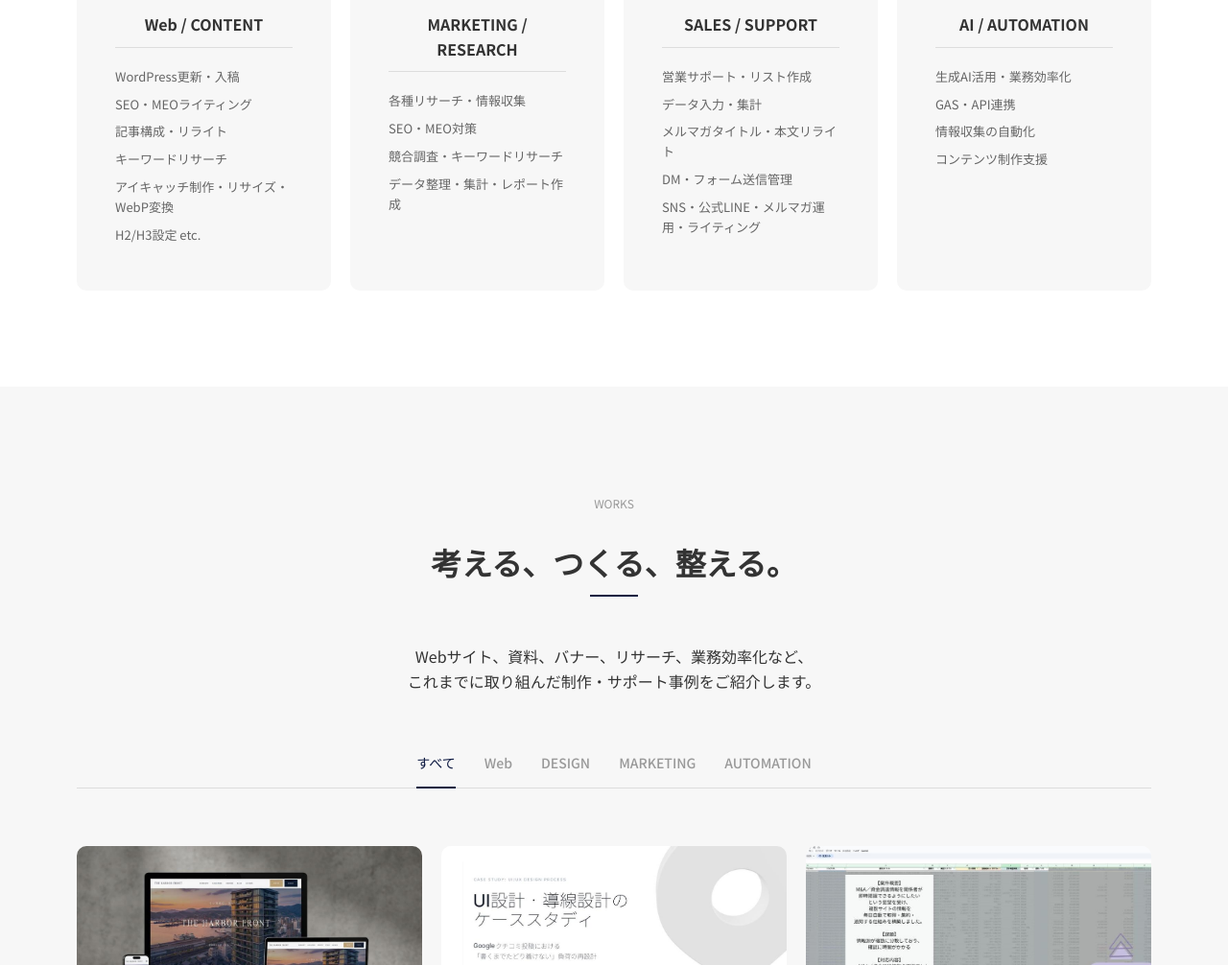
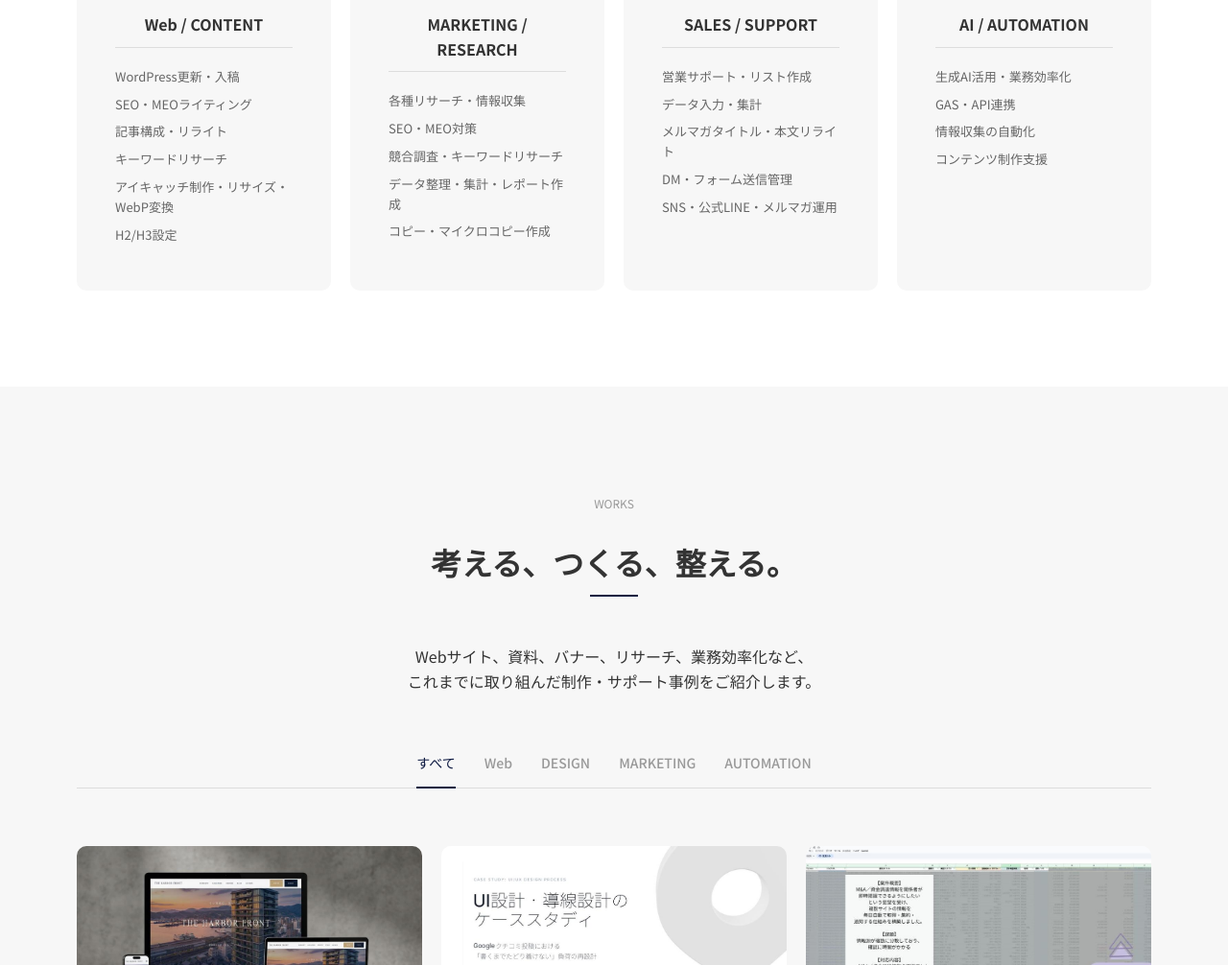
Before and after one commit to rico-work/works_mm, a plain HTML site: page index.html in a window 1280 px wide. Shown: the part 1047-2053 px from the top of the page at 96% size. Drawn offline with Linux system fonts and the light colour scheme.

Commit message:
Update index.html

```diff
--- a/index.html
+++ b/index.html
@@ -87,7 +87,7 @@
                     <li>記事構成・リライト</li>
                     <li>キーワードリサーチ</li>
                     <li>アイキャッチ制作・リサイズ・WebP変換</li>
-                    <li>H2/H3設定 etc.</li>
+                    <li>H2/H3設定</li>
                 </ul>
 
                     </ul>
@@ -101,6 +101,7 @@
                         <li>SEO・MEO対策</li>
                         <li>競合調査・キーワードリサーチ</li>
                         <li>データ整理・集計・レポート作成</li>
+                         <li>コピー・マイクロコピー作成</li>
 
                     </ul>
                 </div>
@@ -113,7 +114,7 @@
                         <li>データ入力・集計</li>
                         <li>メルマガタイトル・本文リライト</li>
                         <li>DM・フォーム送信管理</li>
-                        <li>SNS・公式LINE・メルマガ運用・ライティング</li>
+                        <li>SNS・公式LINE・メルマガ運用</li>
                     </ul>
                 </div>
                 <div class="service__item fade-in js-fade-in delay-3">
```
